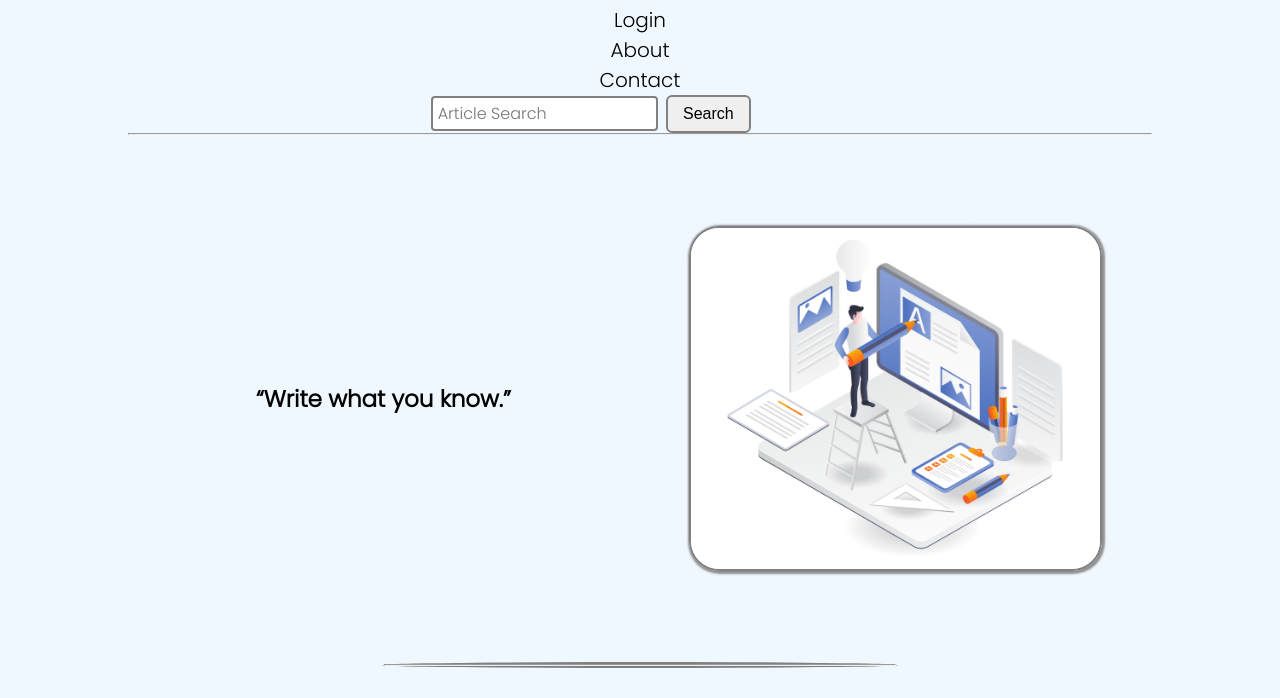
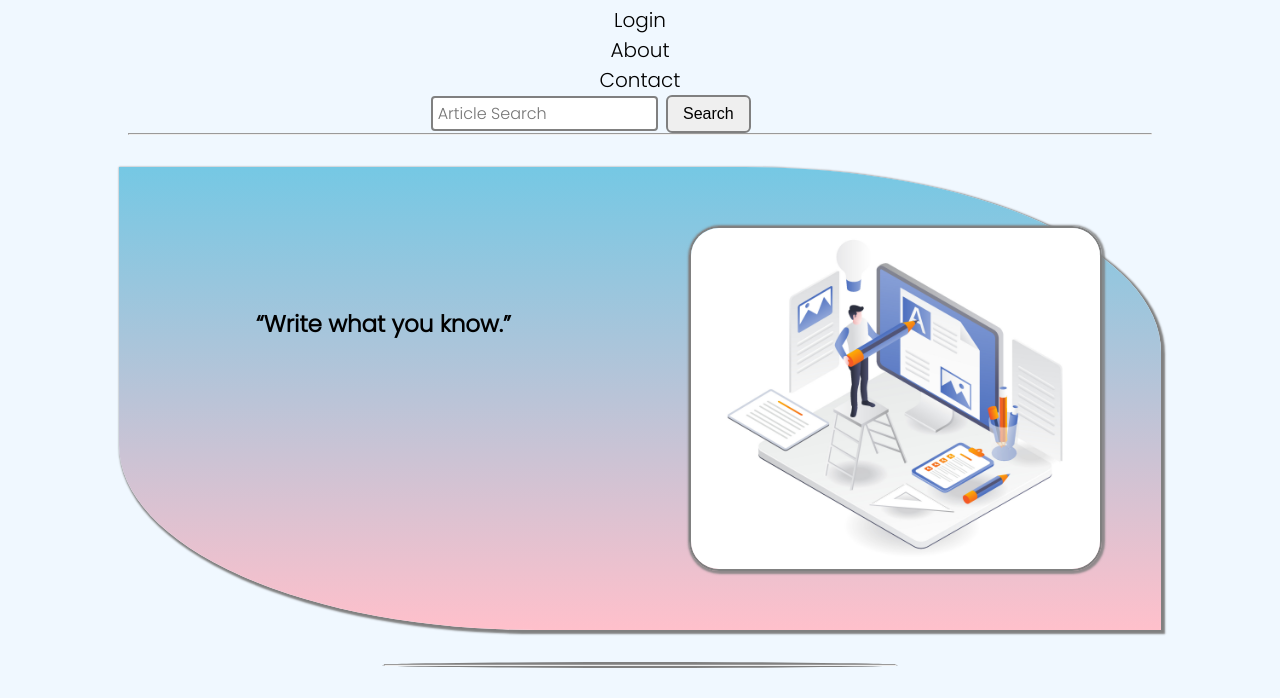
Before and after one commit to Aniruddha-Bajpai/TechNerds, a website with bundled scripts: page index.html in a window 1280 px wide. Shown: the part 97-795 px from the top of the page. Built offline with nearby package versions, Linux system fonts and the light colour scheme; a web font is replaced by a local one.

Commit message:
adding some changes

```diff
--- a/CSS/mobile.css
+++ b/CSS/mobile.css
@@ -10,12 +10,20 @@
   .nav-left ul {
     flex-direction: column;
   }
+  .typers {
+    /* border-radius: 20%;
+    background-color: rgb(68, 133, 158); */
+    height: 184px;
+  }
   /* .nav-right {
     margin-left: 48px;
   } */
   .content {
-    background-color: aliceblue;
-    border-radius: 100%;
+    background: linear-gradient(rgb(117, 200, 228), pink);
+    /* border-top-left-radius: -20%; */
+    box-shadow: 2px 2px 2px 2px grey;
+    border-bottom-left-radius: 40%;
+    border-top-right-radius: 40%;
   }
   .content-right {
     display: none;
--- a/CSS/style.css
+++ b/CSS/style.css
@@ -129,6 +129,7 @@ q:after {
   justify-content: center;
   align-items: center;
 }
+
 .section {
   border-radius: 20px;
   box-shadow: 1px 1px 1px 1px rgb(154, 148, 148);
--- a/index.html
+++ b/index.html
@@ -45,7 +45,9 @@
     <div class="content max-width-1 m-auto m-2">
       <div class="content-left">
         <!-- <h1 class="t1"></h1> -->
-        <q class="t2"></q>
+        <div class="typers max-width-2 m-auto">
+          <q class="t2"></q>
+        </div>
       </div>
       <div class="content-right">
         <img src="./img/blog1.jpg" alt="blogTechNerds" />
```
